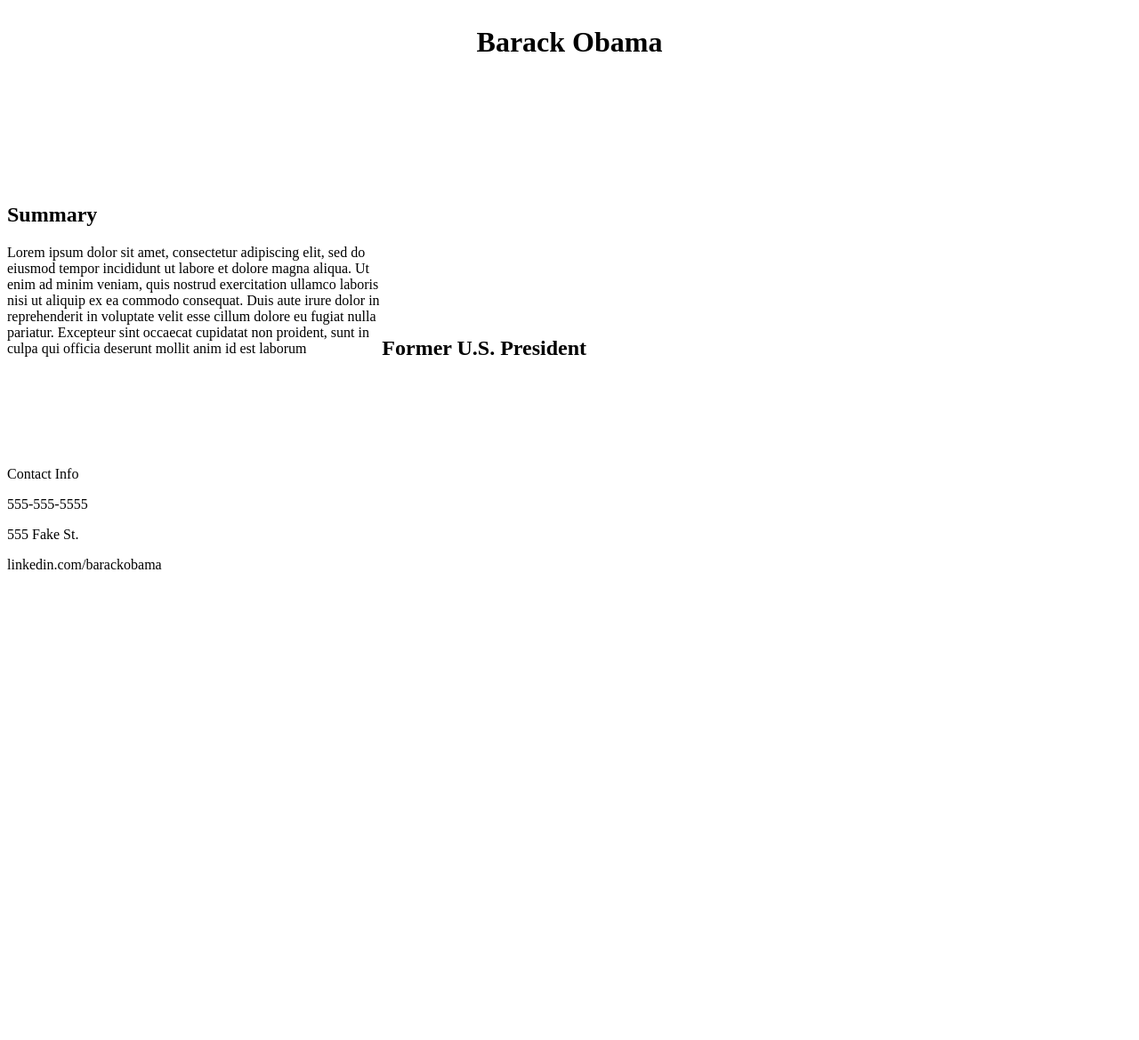
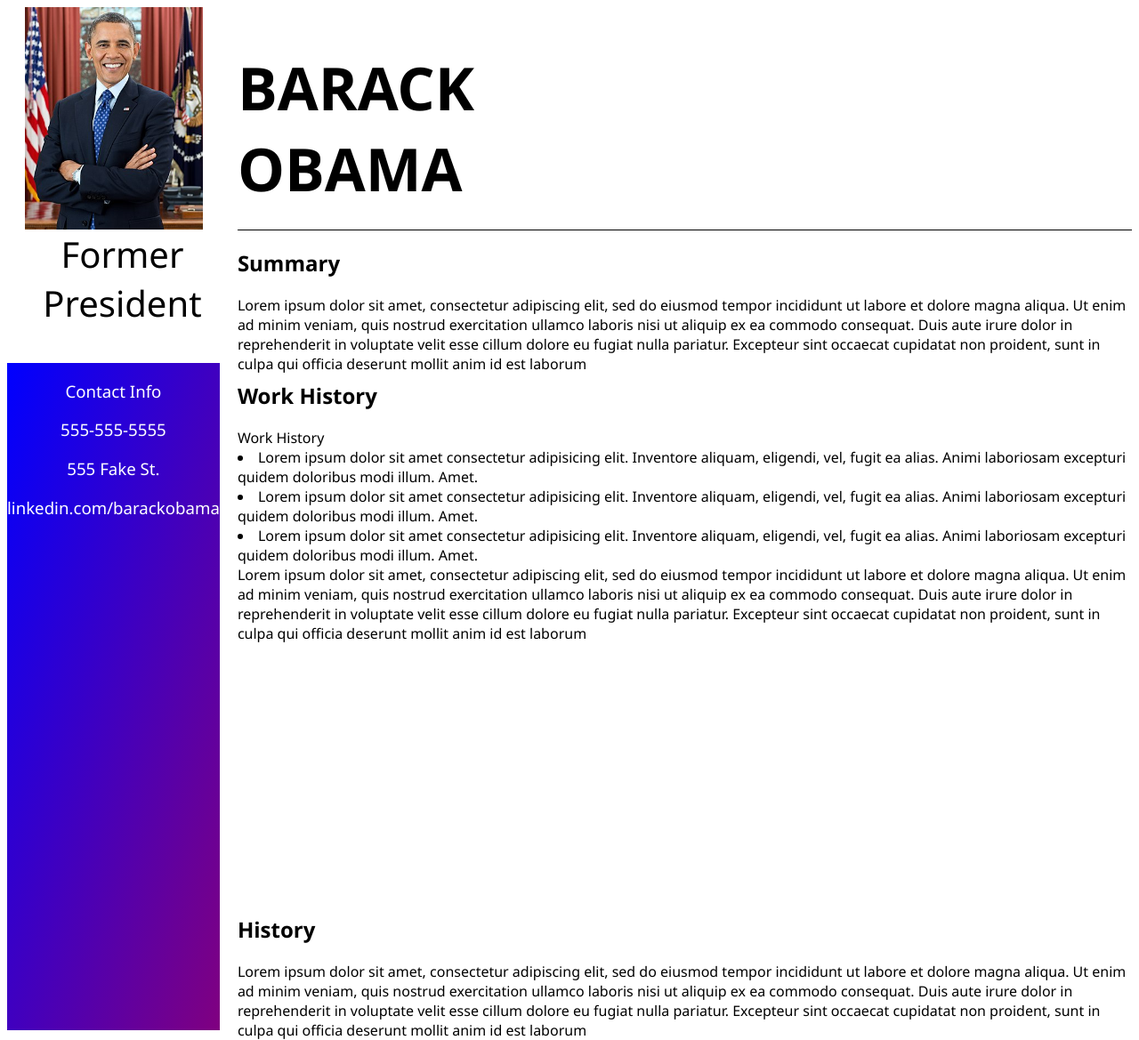
Before and after one commit to nathanguevara/ACA_web101_Nathan_Guevara, a plain HTML site: page resume.html in a window 1280 px wide. Shown: the whole page at 89% size. Before the commit the page ends 800 px from the top, so only its background shows below. Drawn offline with Linux system fonts and the light colour scheme.

Commit message:
added picture

```diff
--- a/resume-style.css
+++ b/resume-style.css
@@ -1,28 +1,50 @@
+body {
+    font-family:'Segoe UI', Tahoma, Geneva, Verdana, sans-serif;
+}
 .gridContainer {
     height: 100&
     width: 600px;
     display: grid;
-    grid-template-rows: 200px 150px 150px 150px;
-    grid-template-columns: .5fr 1fr;
+    grid-template-rows: 250px 150px 600px 150px;
+    grid-template-columns: .25fr 1fr;
+}
+img {
+    height: 250px;
+    align-items: center;
+    padding: 0px 20px 0px 20px;
+}
+.title {
+    display: flex;
+    text-align: center;
+    flex-direction: column;
+    font-size: 30pt; `
 }
 h1 {
-    grid-column: 1/-1;
-    grid-row: 1/2;
-    text-align: center;
-}
-section.summary {
-    grid-column: 2/1;
-    grid-row: 2/3;
-}
-
-}
-article.sideBar {
-    height: 100%;
-    width: 25%;
-    background-color: blue;
-    color: white;
-}
-div.mainContainer h1 {
     grid-column: 2;
     font-size: 50pt;
 }
+h2 {
+    grid-column: 2;
+}
+.summary {
+    grid-column: 2;
+    grid-row: 2;
+    border-top: solid black 1px;
+}
+.experience {
+    grid-column: 2;
+    grid-row: 3;
+}
+.history {
+    grid-column: 2;
+    grid-row: 4;
+}
+.sidebar {
+    grid-column 1;
+    grid-row: 3/9;
+    color: white;
+    font-size: 14pt;
+    text-align: center;
+    margin: 0px 20px 0px 0px;
+    background-image: linear-gradient(to bottom right, blue, purple);
+}
--- a/resume.html
+++ b/resume.html
@@ -9,14 +9,26 @@
 </head>
 <body>
     <div class="gridContainer">
-        <h1>Barack Obama</h1>
+        <img class="profilePicture" src="./320px-President_Barack_Obama.jpg" alt="Barack Obama">
+        <h1>BARACK<br>OBAMA</h1>
+        <div class="title">Former President</div>
             <section class="summary">
                 <h2>Summary</h2>
                 <article>Lorem ipsum dolor sit amet, consectetur adipiscing elit, sed do eiusmod tempor incididunt ut labore et dolore magna aliqua. Ut enim ad minim veniam, quis nostrud exercitation ullamco laboris nisi ut aliquip ex ea commodo consequat. Duis aute irure dolor in reprehenderit in voluptate velit esse cillum dolore eu fugiat nulla pariatur. Excepteur sint occaecat cupidatat non proident, sunt in culpa qui officia deserunt mollit anim id est laborum</article>
             </section>
-            <section class="experience"></section>
-            <section class="history"></section>
-        <h2>Former U.S. President</h2>
+            <section class="experience">
+            <h2>Work History</h2>
+    Work History     <li>Lorem ipsum dolor sit amet consectetur adipisicing elit. Inventore aliquam, eligendi, vel, fugit ea alias. Animi laboriosam excepturi quidem doloribus modi illum. Amet.</li>
+                <li>Lorem ipsum dolor sit amet consectetur adipisicing elit. Inventore aliquam, eligendi, vel, fugit ea alias. Animi laboriosam excepturi quidem doloribus modi illum. Amet.</li>
+                <li>Lorem ipsum dolor sit amet consectetur adipisicing elit. Inventore aliquam, eligendi, vel, fugit ea alias. Animi laboriosam excepturi quidem doloribus modi illum. Amet.</li>
+            </ul>
+                <article>Lorem ipsum dolor sit amet, consectetur adipiscing elit, sed do eiusmod tempor incididunt ut labore et dolore magna aliqua. Ut enim ad minim veniam, quis nostrud exercitation ullamco laboris nisi ut aliquip ex ea commodo consequat. Duis aute irure dolor in reprehenderit in voluptate velit esse cillum dolore eu fugiat nulla pariatur. Excepteur sint occaecat cupidatat non proident, sunt in culpa qui officia deserunt mollit anim id est laborum</article>
+            </section>
+            <section class="history">
+            <h2>History</h2>
+                <article>Lorem ipsum dolor sit amet, consectetur adipiscing elit, sed do eiusmod tempor incididunt ut labore et dolore magna aliqua. Ut enim ad minim veniam, quis nostrud exercitation ullamco laboris nisi ut aliquip ex ea commodo consequat. Duis aute irure dolor in reprehenderit in voluptate velit esse cillum dolore eu fugiat nulla pariatur. Excepteur sint occaecat cupidatat non proident, sunt in culpa qui officia deserunt mollit anim id est laborum</article>
+            </section>
+        <div class="sidebar">
             <section class="contactInfo">
                 <p>Contact Info</p>
                 <p>555-555-5555</p>
@@ -24,5 +36,6 @@
                 <p>linkedin.com/barackobama</p>
             </section>
         </div>
+    </div>
 </body>
 </html>
```
Also changed, not shown: 320px-President_Barack_Obama.jpg (added).
